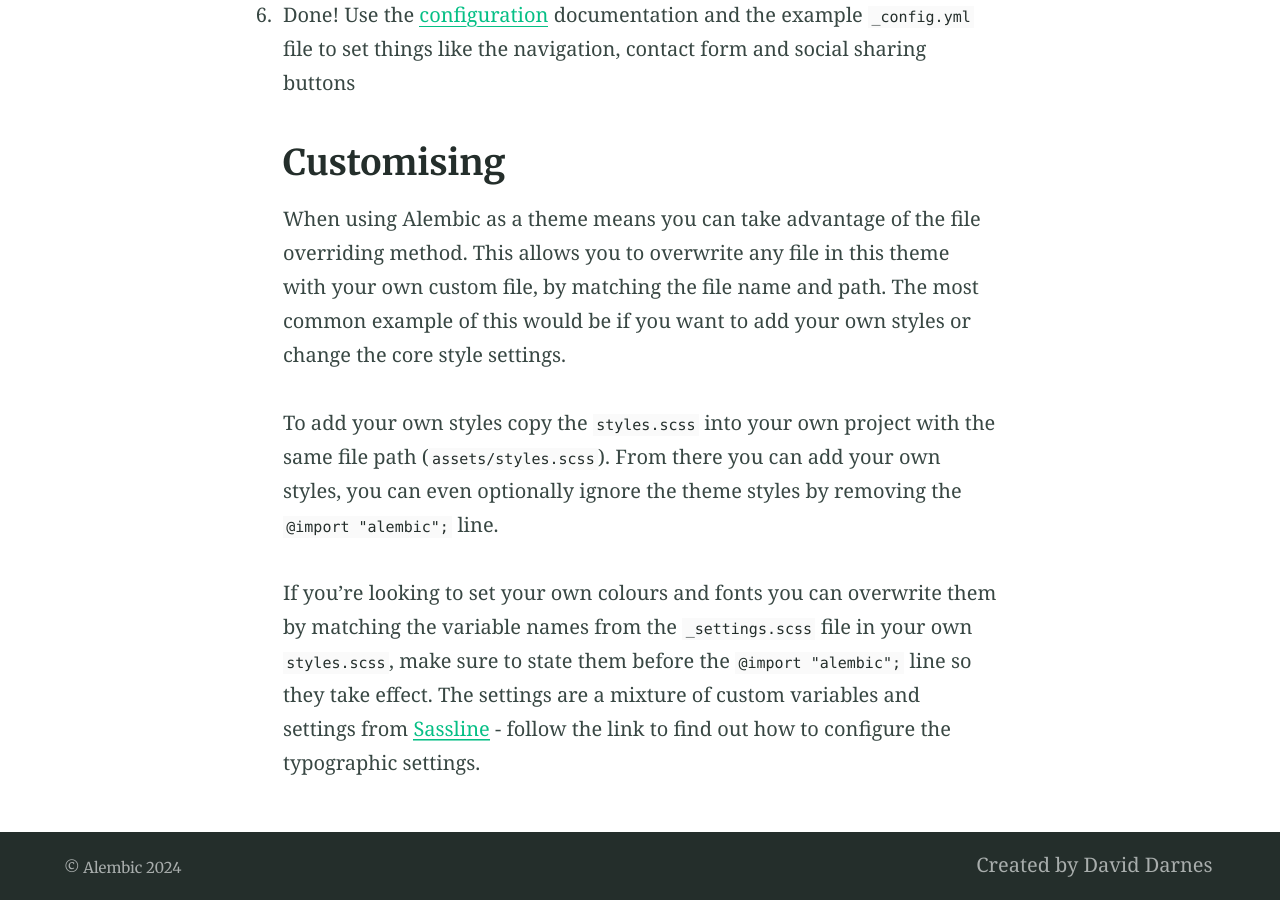
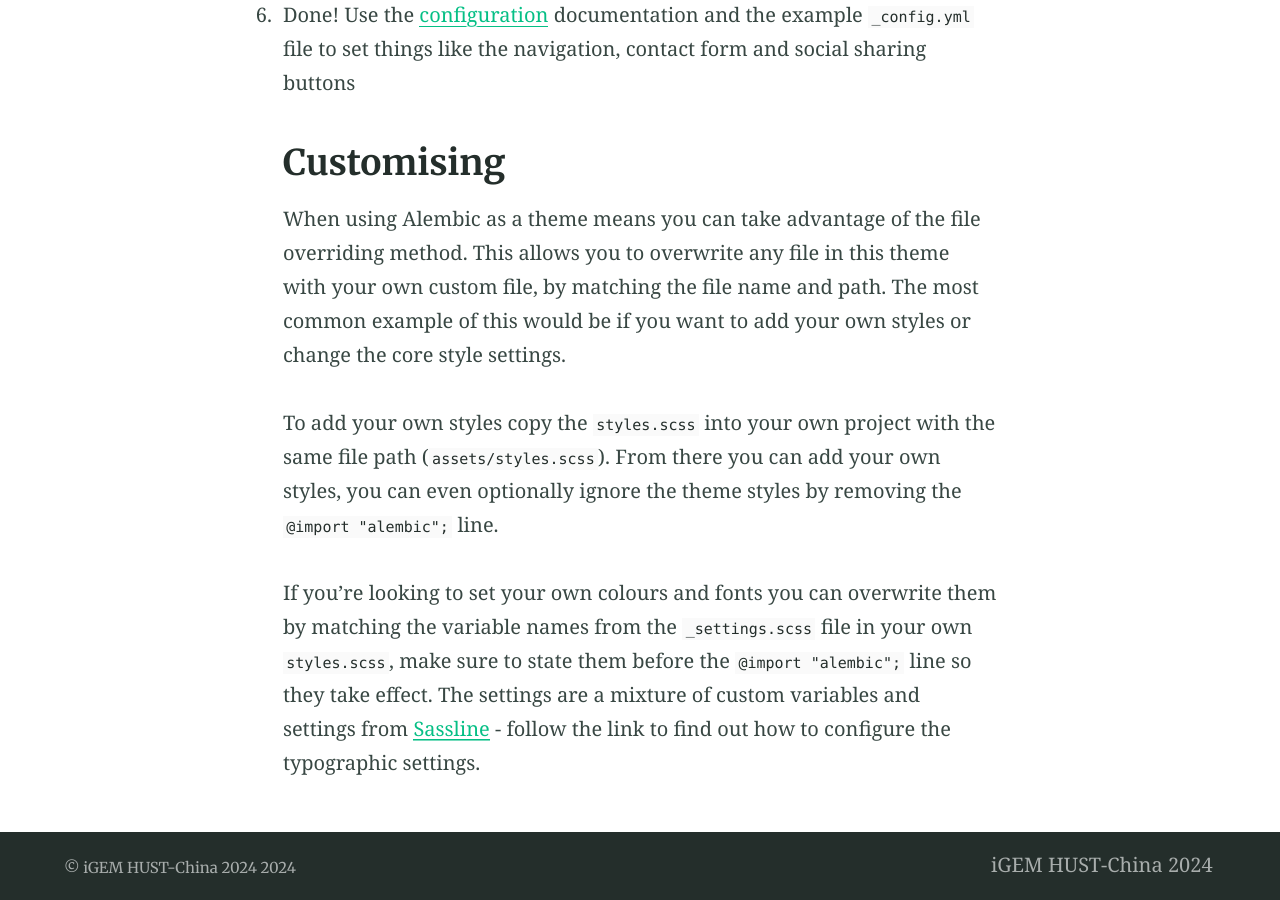
Before and after one commit to Lucas04-nhr/HUST-China_2024, a Jekyll site: the page built from index.md, in a window 1280 px wide and 900 px high, scrolled down 4872 px. Built offline with Jekyll 4.4.1, drawn with Linux system fonts in a browser that asks for light colours.

Commit message:
Update default author and site title in _config.yml

```diff
--- a/_config.yml
+++ b/_config.yml
@@ -39,17 +39,7 @@ plugins:
 remote_theme: daviddarnes/alembic@main
 paginate: 2 # jekyll-paginate > items per page
 paginate_path: blog/page:num # jekyll-paginate > blog page
-jekyll-mentions: https://twitter.com # jekyll-mentions > service used when @replying
-twitter:
-  username: DavidDarnes # jekyll-seo-tag > Owners twitter username
-author: DavidDarnes # jekyll-seo-tag > default author
-social: # jekyll-seo-tag > social overrides
-  name: David Darnes # jekyll-seo-tag > real name
-  links:  # jekyll-seo-tag > social aliases (sameAs)
-    - https://twitter.com/DavidDarnes
-    - https://www.facebook.com/daviddarnes
-    - https://www.linkedin.com/in/daviddarnes
-    - https://github.com/daviddarnes
+author: iGEM HUST-China 2024 # jekyll-seo-tag > default author
 # markdown: CommonMark # Markdown parse settings, CommonMark performs slightly better an others in build time
 # commonmark:
   # options: ["SMART", "FOOTNOTES"]
@@ -60,7 +50,7 @@ sass:
   style: compressed # Style compression
 permalink: pretty  # Permalink style (/YYYY/MM/DD/page-name/)
 excerpt_separator: <!-- more --> # Marks end of excerpt in posts
-timezone: Europe/London # Timezone for blog posts and alike
+timezone: Asia/Shanghai # Timezone for blog posts and alike
 
 # 5. Collections
 collections:
@@ -94,16 +84,14 @@ defaults:
 
 # 7. Site settings
 encoding: utf-8 # Make sure the encoding is right
-lang: en-GB # Set the site language
-title: "Alembic" # Site name or title, also used in jekyll-seo-tag
+lang: en-US # Set the site language
+title: "iGEM HUST-China 2024" # Site name or title, also used in jekyll-seo-tag
 logo: "/assets/logos/logo.svg" # Site logo, also used in jekyll-seo-tag
 description: "Alembic is a starting point for Jekyll projects. Rather than starting from scratch, this boilerplate is designed to get the ball rolling immediately" # Site description and default description, also used in jekyll-seo-tag
 url: "https://alembic.darn.es" # Site url, also used in jekyll-seo-tag
-baseurl: ""
-repo: "https://github.com/daviddarnes/alembic"
-email: "me@daviddarnes.com"
+baseurl: "/hust-china"
 # disqus: "alembic-1" # Blog post comments, uncomment the option and set the site ID from your Disqus account
-# date_format: "%-d %B %Y" # Blog post date formatting using placeholder formatting
+date_format: "%-d %B %Y" # Blog post date formatting using placeholder formatting
 # google_analytics: ""
 # google_analytics_anonymize_ip: ""
 # service_worker: false # Will turn off the service worker if set to false
@@ -133,23 +121,12 @@ navigation_header:
   url: /categories/
 - title: Search
   url: /search/
-- title: Fork Alembic
-  url: https://github.com/daviddarnes/alembic
 
 navigation_footer:
-- title: Created by David Darnes
-  url: https://darn.es
-
-social_links: # Appears in sidebar. Set the urls then uncomment and comment out as desired
-  Twitter: https://twitter.com/DavidDarnes
-  LinkedIn: https://www.linkedin.com/in/daviddarnes
-  GitHub: https://github.com/daviddarnes
-  link: https://darn.es
-  RSS: /feed.xml
+- title: iGEM HUST-China 2024
+  url: https://2024.igem.wiki/hust-china
 
 sharing_links: # Appear at the bottom of single blog posts, add as desired. The value can be 'true' or the desired button colour
-  Twitter: "#0d94e7"
-  facebook: "#3B5998"
   Email: true
 
 # Load custom fonts from fonts.google.com etc
```
